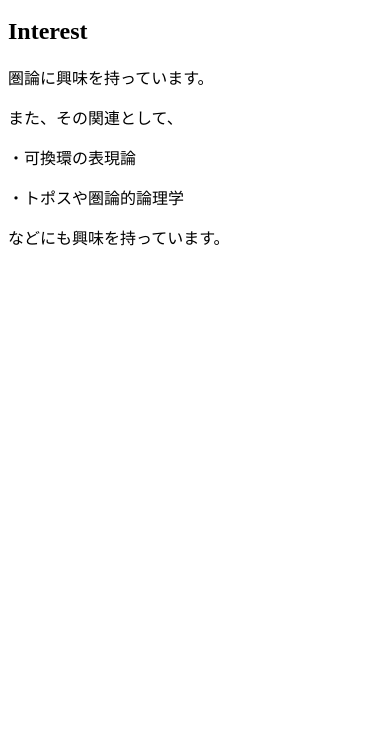
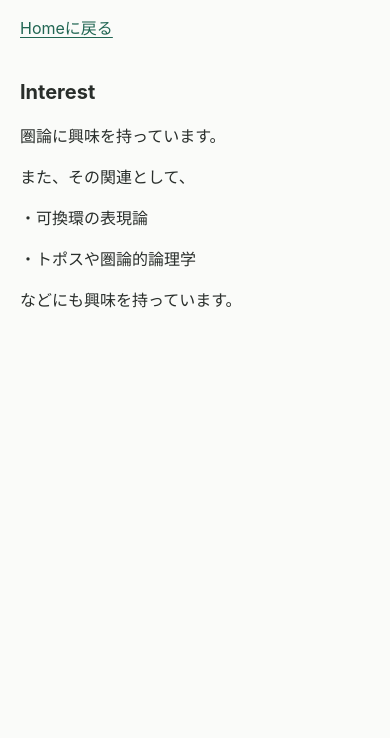
Before and after one commit to m-4-4/m-4-4.github.io, a plain HTML site: page about.html in a window 390 px wide. Shown: the part 106-844 px from the top of the page. Drawn offline with Linux system fonts and the light colour scheme.

Commit message:
Enhance about.html with responsive design elements
Add viewport meta tag and link to stylesheet

```diff
--- a/about.html
+++ b/about.html
@@ -3,6 +3,8 @@
 <head>
     <meta charset="UTF-8">
     <title>About</title>
+    <meta name="viewport" content="width=device-width, initial-scale=1">
+<link rel="stylesheet" href="style.css">
 </head>
 
 <body>
```
